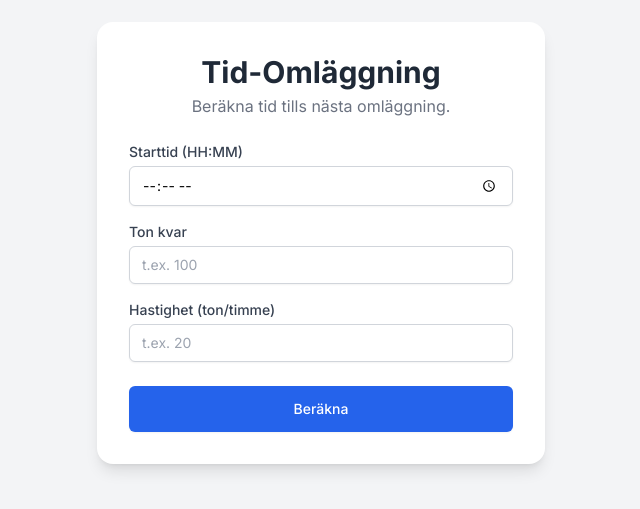
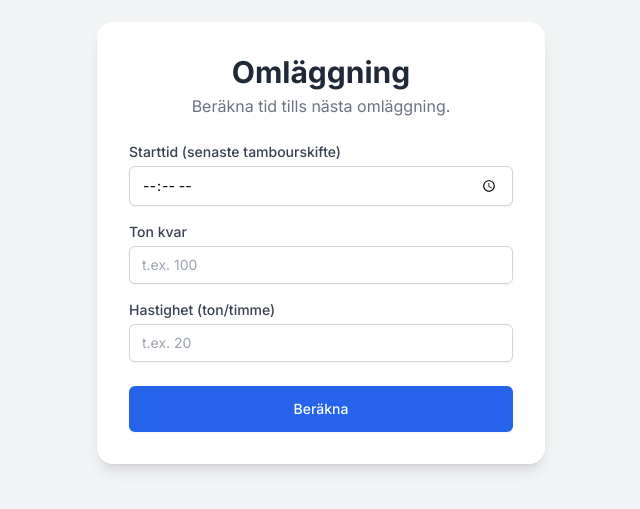
Before and after one commit to grimmed90/Webapps, a plain HTML site: page Arbete/oml-tid/index.html in a window 1280 px wide. Shown: the part 157-666 px from the top of the page, without its empty margins (319-959 px from the left). Drawn offline with nearby package versions, Linux system fonts and the light colour scheme.

Commit message:
Update index.html

```diff
--- a/Arbete/oml-tid/index.html
+++ b/Arbete/oml-tid/index.html
@@ -23,14 +23,14 @@
     <div class="w-full max-w-md mx-auto bg-white rounded-2xl shadow-lg p-8 space-y-6">
 
         <header class="text-center">
-            <h1 class="text-3xl font-bold text-gray-800">Tid-Omläggning</h1>
+            <h1 class="text-3xl font-bold text-gray-800">Omläggning</h1>
             <p class="text-gray-500 mt-1">Beräkna tid tills nästa omläggning.</p>
         </header>
 
         <!-- Inmatningsformulär -->
         <div class="space-y-4">
             <div>
-                <label for="start-time" class="block text-sm font-medium text-gray-700">Starttid (HH:MM)</label>
+                <label for="start-time" class="block text-sm font-medium text-gray-700">Starttid (senaste tambourskifte)</label>
                 <input type="time" id="start-time" class="mt-1 block w-full px-3 py-2 bg-white border border-gray-300 rounded-md shadow-sm placeholder-gray-400 focus:outline-none focus:ring-blue-500 focus:border-blue-500 sm:text-sm" required>
             </div>
             <div>
```
